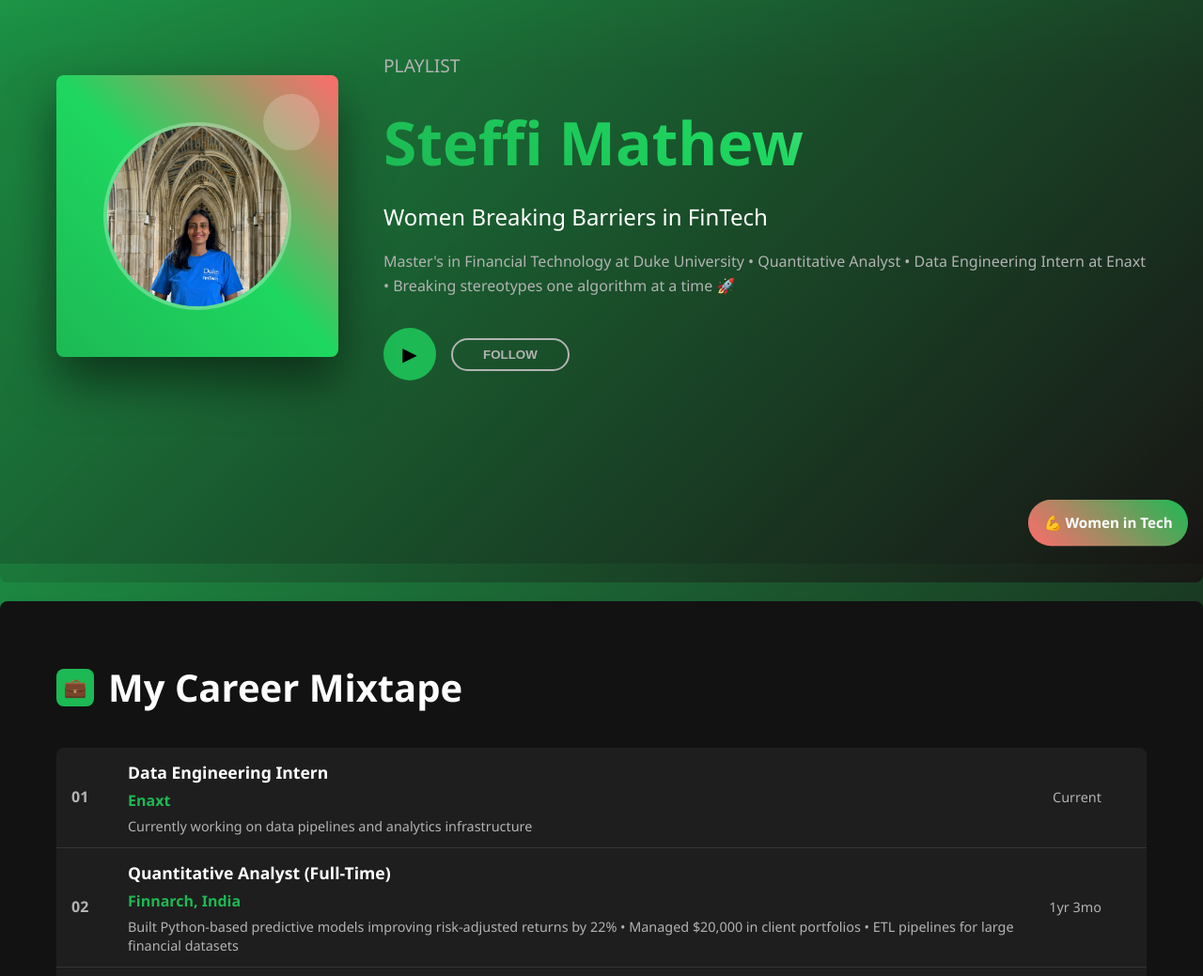
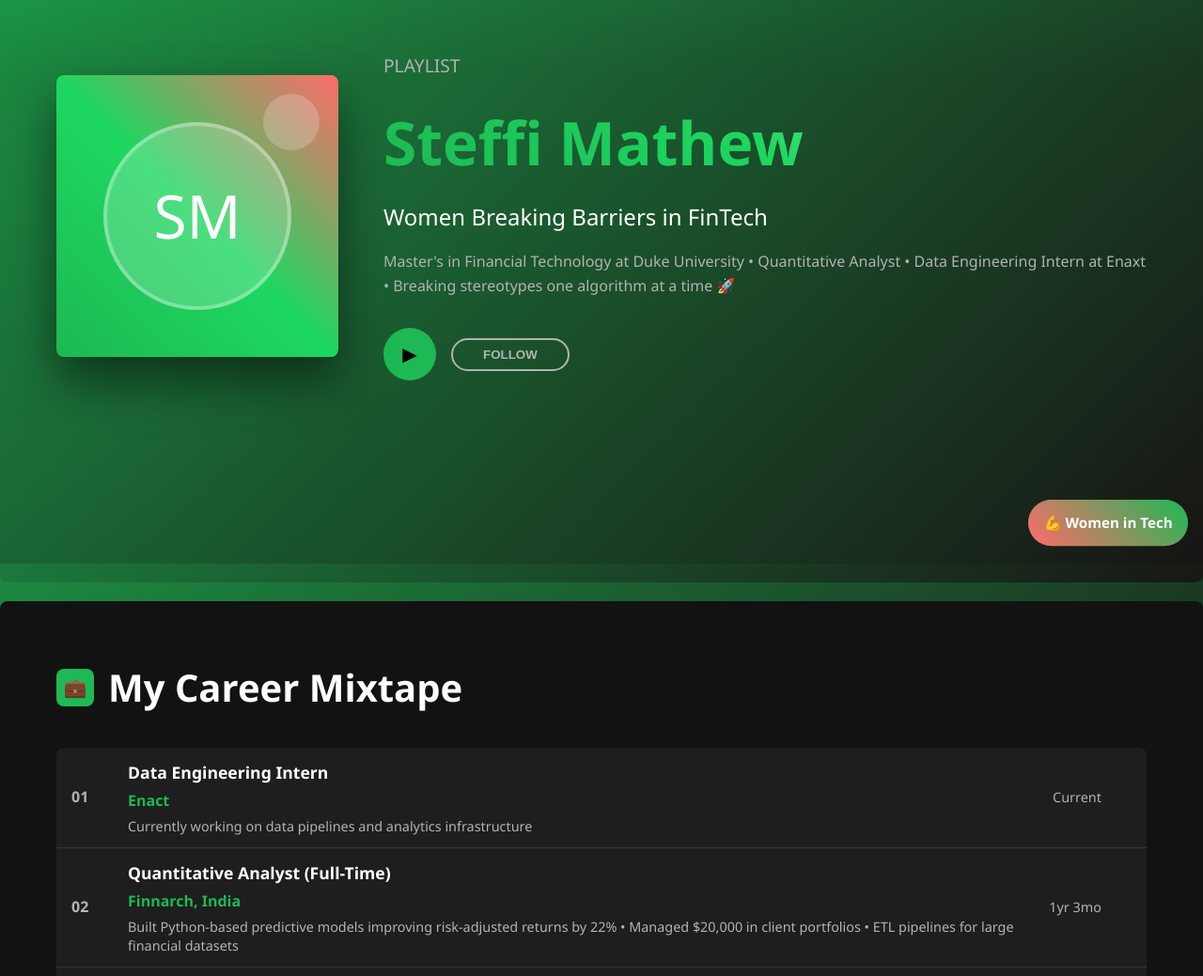
Before and after one commit to steffi101/steffi101.github.io, a plain HTML site: page index.html in a window 1280 px wide. Shown: the part 200-1239 px from the top of the page at 94% size. Drawn offline with Linux system fonts and the light colour scheme.

Commit message:
Update index.html

```diff
--- a/index.html
+++ b/index.html
@@ -625,7 +625,7 @@
         <div class="container">
             <div class="hero-content">
                 <div class="album-cover">
-                    <img src="your-photo.jpg" alt="Steffi Mathew">
+                    <div class="profile-placeholder">SM</div>
                 </div>
                 <div class="hero-text">
                     <div class="playlist-title">PLAYLIST</div>
@@ -655,7 +655,7 @@
                     <div class="track-number">01</div>
                     <div class="track-info">
                         <h3>Data Engineering Intern</h3>
-                        <div class="company">Enaxt</div>
+                        <div class="company">Enact</div>
                         <div class="details">Currently working on data pipelines and analytics infrastructure</div>
                     </div>
                     <div class="track-duration">Current</div>
```
